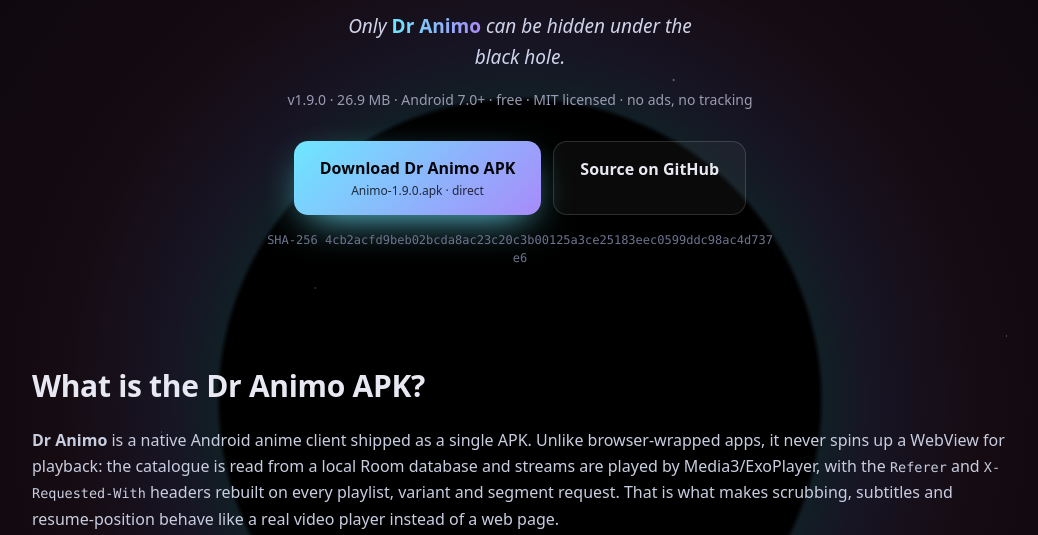
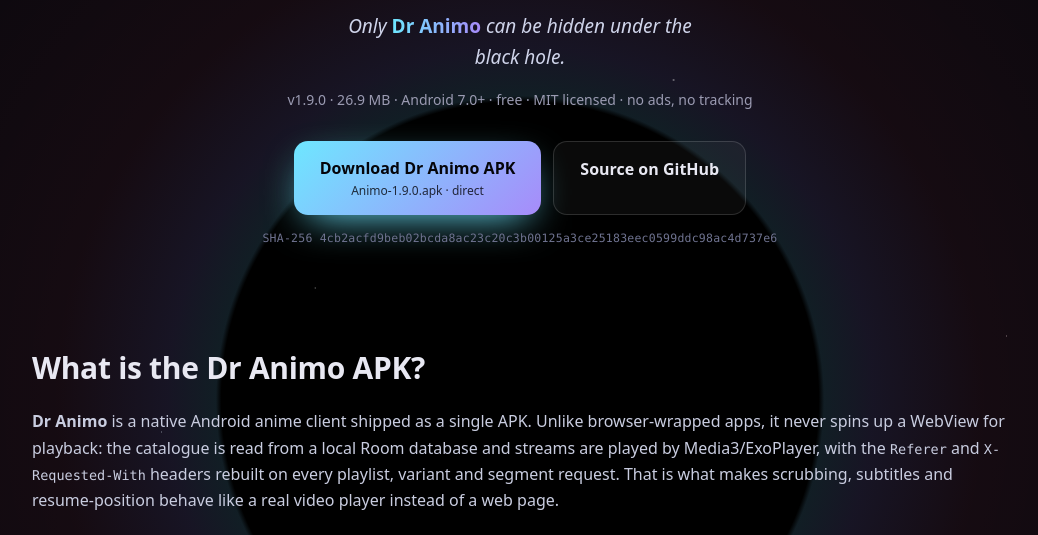
Before and after one commit to 1HP2DIE/Dr-Animo, a plain HTML site: page docs/index.html in a window 1280 px wide. Shown: the part 256-791 px from the top of the page, without its empty margins (120-1158 px from the left). Drawn offline with Linux system fonts and the light colour scheme.

Commit message:
style(site): fix hash line wrapping on narrow viewports

```diff
--- a/docs/index.html
+++ b/docs/index.html
@@ -80,7 +80,7 @@
   .btn.primary{background:linear-gradient(135deg,var(--edge),var(--edge2));color:#05050a;border:0;
     box-shadow:0 14px 40px -14px var(--edge)}
   .btn small{display:block;font-weight:400;font-size:12px;opacity:.8}
-  .hash{font:12px/1.5 ui-monospace,SFMono-Regular,Menlo,monospace;color:#6f7390;word-break:break-all;max-width:70ch;margin:16px auto 0}
+  .hash{font:11.5px/1.7 ui-monospace,SFMono-Regular,Menlo,monospace;letter-spacing:.02em;color:#6f7390;word-break:break-all;max-width:78ch;margin:14px auto 0}
   main{padding:26px 0 70px}
   section{margin:44px 0}
   h2{font-size:clamp(22px,3.4vw,30px);margin:0 0 14px;letter-spacing:-.01em}
```
